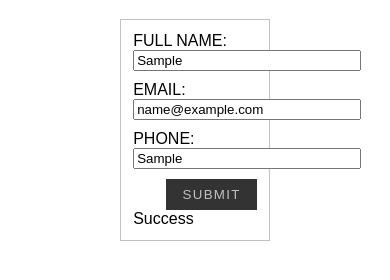
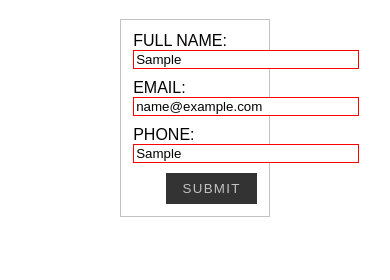
Before and after one commit to Pr1st0n/simple-input-form, a plain HTML site: page index.html in a window 390 px wide. Both pictures are taken after typing "Sample", "name@example.com", "Sample" into the empty fields and a click on the button "SUBMIT". Shown: the part 98-378 px from the top of the page. Drawn offline with Linux system fonts and the light colour scheme.

Commit message:
Added phone input validation. Minor fixes.

```diff
--- a/index.css
+++ b/index.css
@@ -31,6 +31,10 @@ h1 {
     flex: 1 0 220px;
 }
 
+#myForm .form-input input {
+    border: 1px solid #C2C2C2;
+}
+
 #myForm .form-input .error {
     border: 1px solid red;
 }
--- a/index.html
+++ b/index.html
@@ -27,6 +27,6 @@
 
   <div id="resultContainer"></div>
 </form>
-<script type="text/javascript" charset="utf-8" src="index.js"></script>
+<script type="text/javascript" src="index.js"></script>
 </body>
 </html>
--- a/index.js
+++ b/index.js
@@ -15,6 +15,7 @@ class InputForm {
    * @returns {{isValid: Boolean, errorFields: String[]}} Validation result data object.
    */
   validate() {
+    const phonePatt = new RegExp(/^\+7\(\d{3}\)\d{3}(?:-\d{2}){2}$/);
     let result = {
       isValid: true,
       errorFields: []
@@ -23,13 +24,13 @@ class InputForm {
     const validate0 = (name, value) => {
       switch(name) {
         case 'fio': {
-          return true;
+          return false;
         }
         case 'email': {
-          return true;
+          return false;
         }
         case 'phone': {
-          return true;
+          return phonePatt.test(value) && value.match( /\d/g).reduce((memo, num) => memo + parseInt(num), 0) < 30;
         }
       }
     }
```
